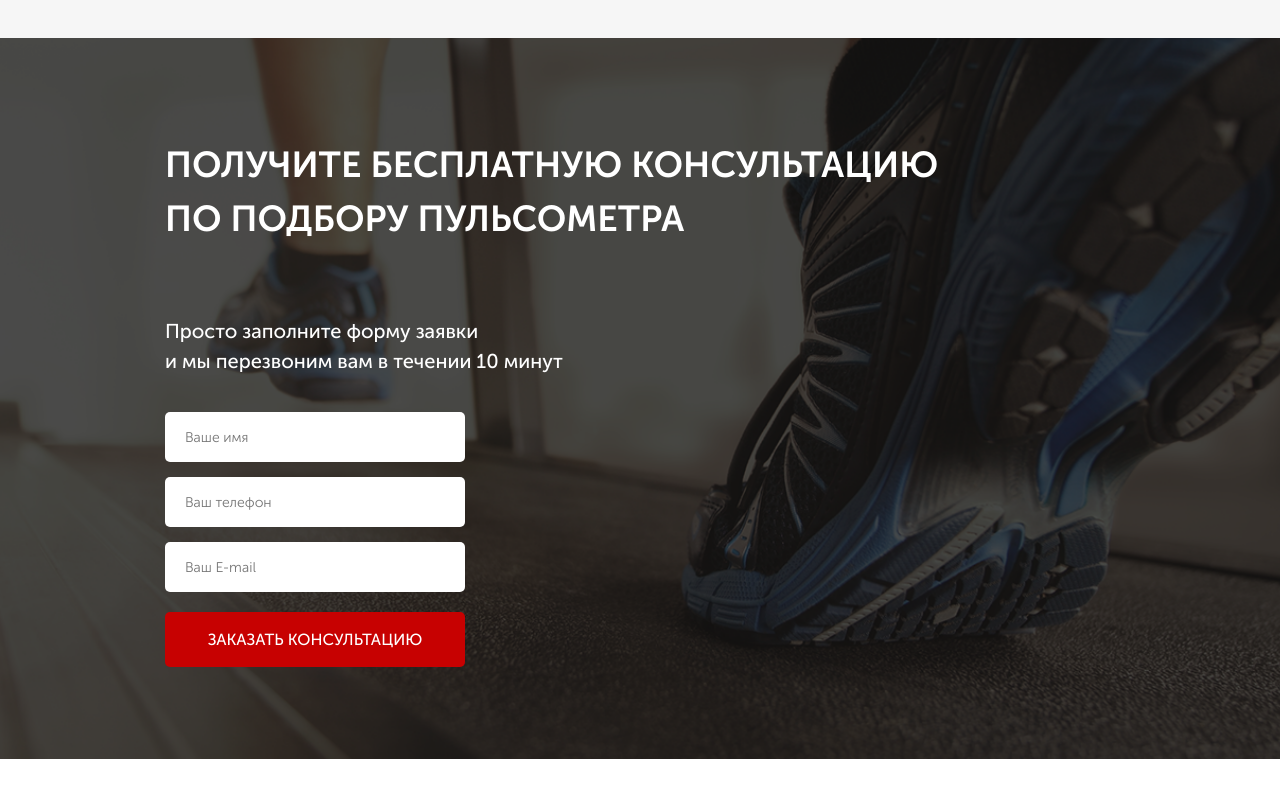
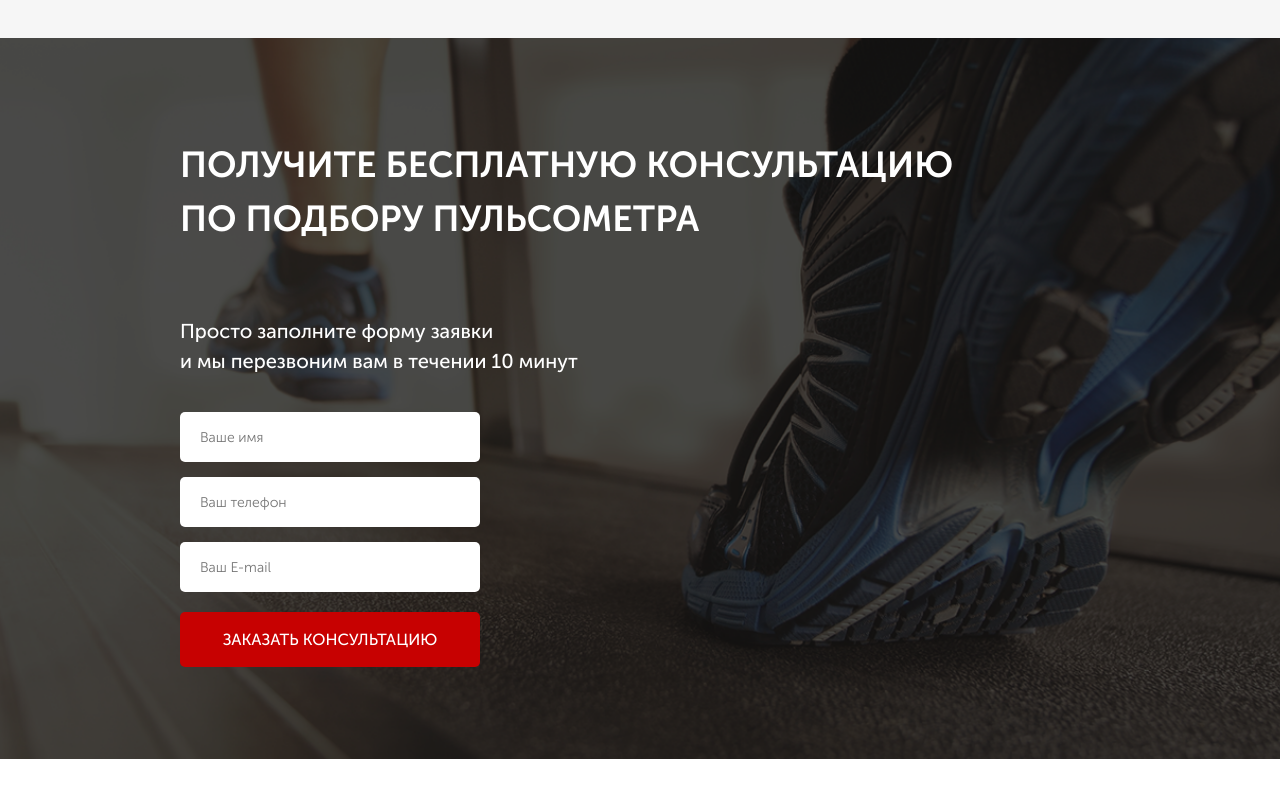
Before and after one commit to VladaBelaya/RunSmart, a website: page src/index.html in a window 1280 px wide. Shown: the part 1140-1940 px from the top of the page. Drawn offline with nearby package versions, Linux system fonts and the light colour scheme.

Commit message:
исправила

```diff
--- a/src/index.html
+++ b/src/index.html
@@ -5,7 +5,7 @@
     <meta name="viewport" content="width=device-width, initial-scale=1.0" />
     <title>RunSmart</title>
     <link rel="stylesheet" href="./css/bootstrap-reboot.min.css" />
-
+    <link rel="stylesheet" href="./css/bootstrap-grid.min.css" />
     <link rel="stylesheet" href="./css/font.css" />
     <link rel="stylesheet" href="./css/slick.css" />
     <link rel="stylesheet" href="./css/style.min.css" />
--- a/src/js/script.js
+++ b/src/js/script.js
@@ -15,7 +15,7 @@ $(document).ready(function () {
       {
         breakpoint: 767,
         settings: {
-          adaptiveHeight: true,
+
           dots: true,
           arrows: false,
           speed: 1000,
```
